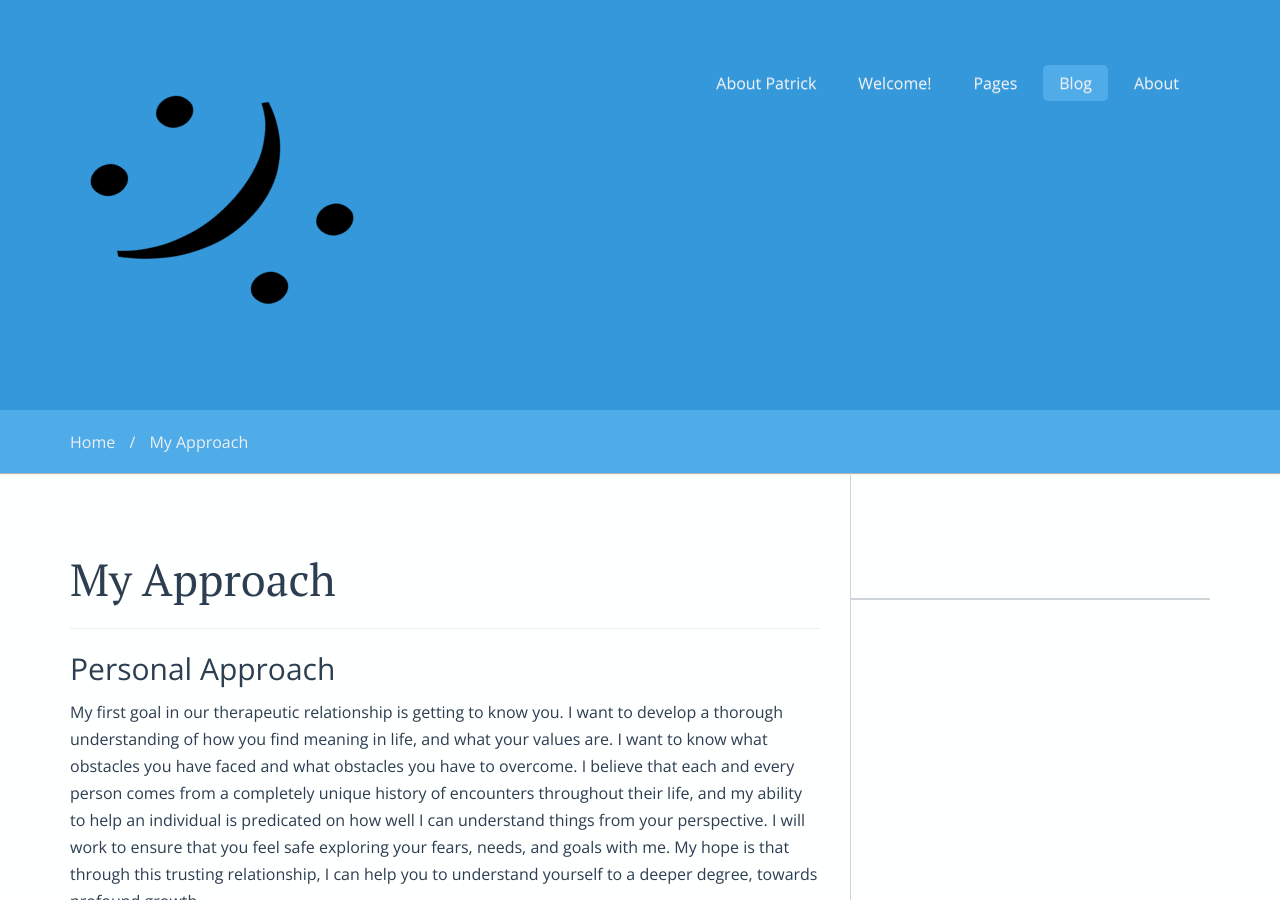
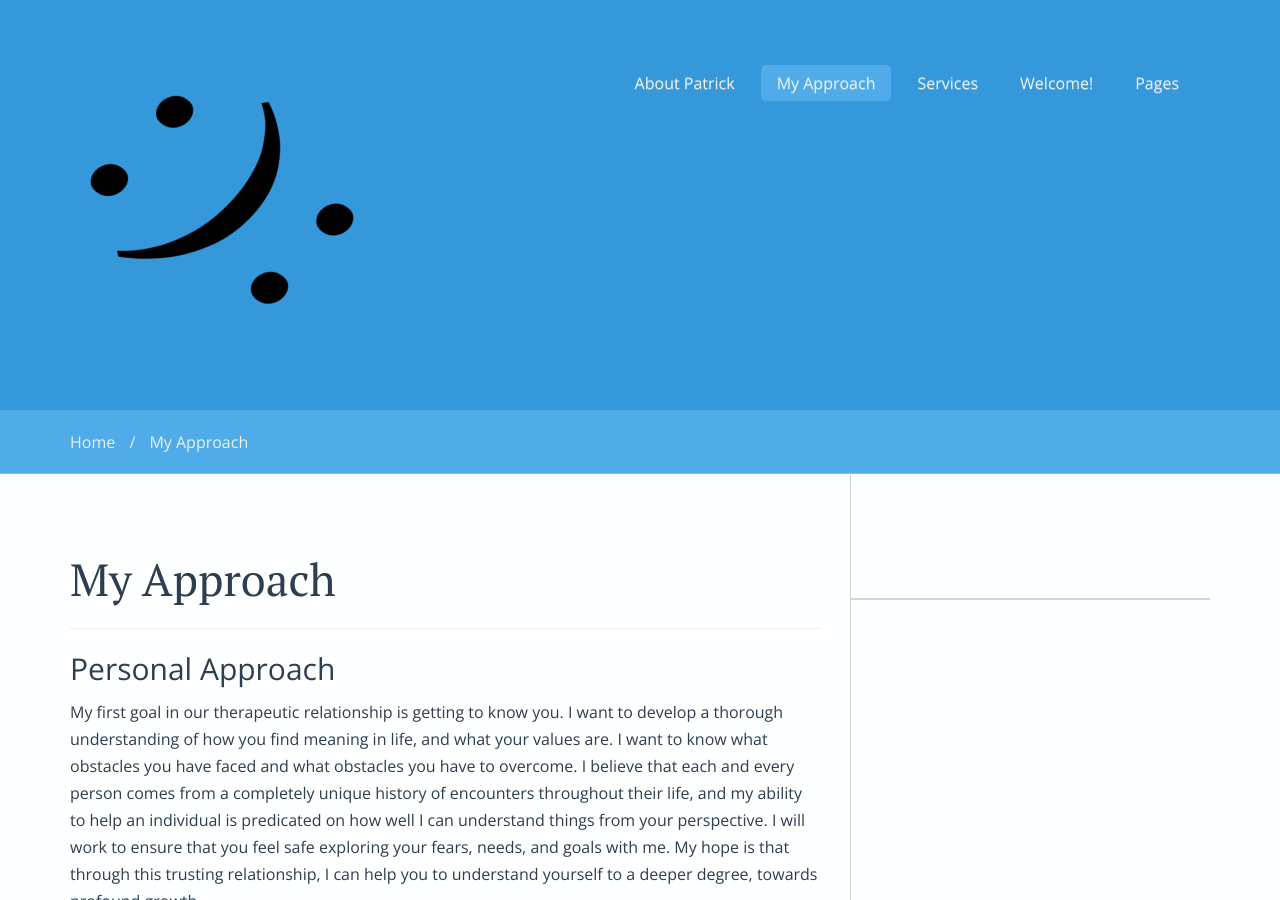
Before and after one commit to Patrick-Dougherty/patrick-dougherty.github.com, a Jekyll site: the page built from my_approach/index.md, in a window 1280 px wide and 900 px high. Built offline with Jekyll 4.4.1, drawn with Linux system fonts in a browser that asks for light colours; nearby versions of some CDN libraries; library files that are not in the unit come from our copies.

```diff
--- a/_includes/themes/tales/default.html
+++ b/_includes/themes/tales/default.html
@@ -83,30 +83,9 @@
         <nav class="pull-right tales-nav">
           <div class="collapse navbar-collapse">
             <ul class="nav nav-pills navbar-nav">
-
               {% assign pages_list = site.pages %}
               {% assign group = 'navigation' %}
               {% include JB/pages_list %}
-
-              <!-- TODO: put this in a partial? -->
-              <li class="dropdown active">
-                <a class="dropdown-toggle"
-                   data-toggle="dropdown"
-                   href="#">
-                  Blog
-                  <b class="caret"></b>
-                </a>
-                <ul class="dropdown-menu">
-                  <li><a href="index.html">Blog</a></li>
-                  <li><a href="blog-detail.html">Blog Detail</a></li>
-                </ul>
-              </li>
-              <li>
-                <a href="/about/">About</a>
-              </li>
-              <!-- <li> -->
-              <!--   <a href="credits.html">Credits</a> -->
-              <!-- </li> -->
             </ul>
           </div>
         </nav>
--- a/my_approach/index.md
+++ b/my_approach/index.md
@@ -1,7 +1,8 @@
 ---
 layout: page
-title: "My Approach"
-description: ""
+group: navigation
+title: My Approach
+description: My personal and therapeutic approaches.
 ---
 {% include JB/setup %}
 
```
Also changed, not shown: services/index.md (+3 -2 lines).
